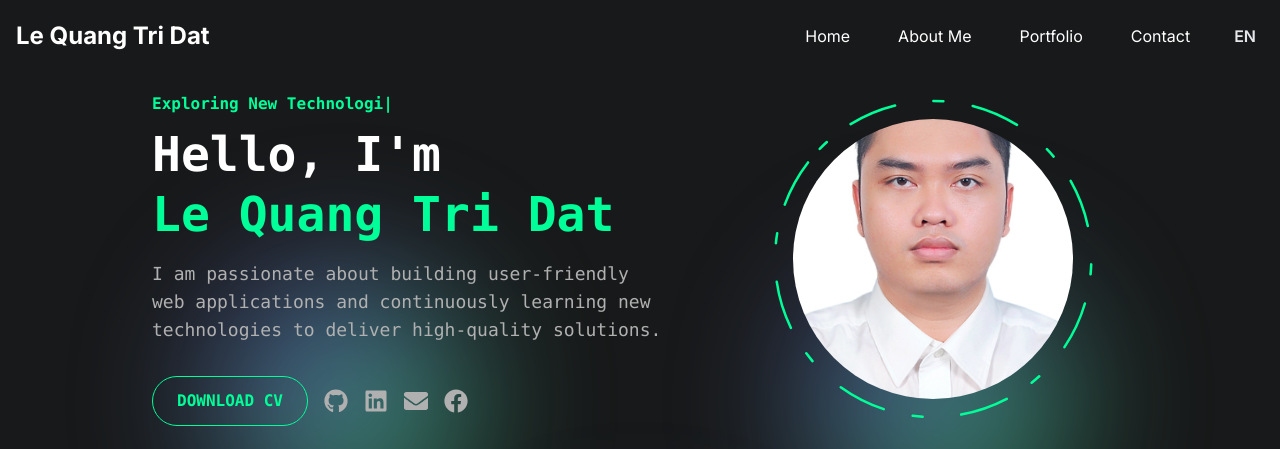
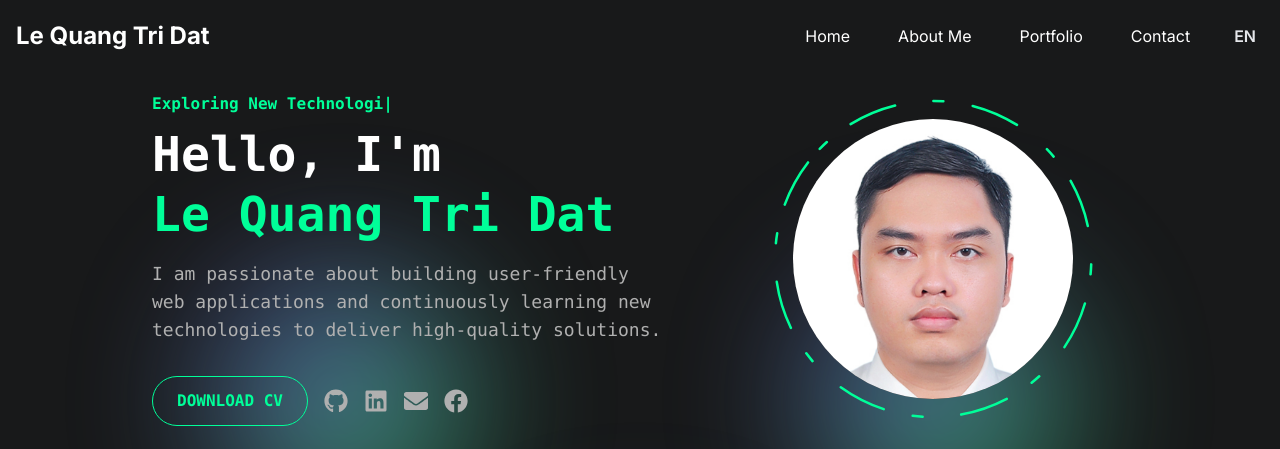
Before and after one commit to Captain-Catto/portfolio, a Next.js app: page / in a window 1280 px wide. Shown: the top 449 px of the page. Built offline with nearby package versions, Linux system fonts and the light colour scheme.

Commit message:
sửa lại cursor pointer bị thiếu ở portfolio, thêm comment, sửa lại hiển thị đủ mặt ở hình ảnh

```diff
--- a/src/components/Home.tsx
+++ b/src/components/Home.tsx
@@ -12,6 +12,10 @@ const containerVariants = {
   show: { transition: { staggerChildren: 0.18 } },
 };
 
+// itemVariant sẽ xử lý hiệu ứng cho từng mục trong container
+// khi nó được hiển thị. Hiệu ứng này sẽ làm cho mục xuất hiện từ dưới
+// lên với độ trễ nhất định.
+// Điều này tạo ra hiệu ứng mượt mà khi các mục xuất hiện lần lượt.
 const itemVariants = {
   hidden: { opacity: 0, y: 40 },
   show: {
@@ -45,8 +49,12 @@ const socialLinks = [
 ];
 
 const Home: React.FC = () => {
+  // Sử dụng useLanguage để lấy ngôn ngữ hiện tại và hàm dịch
+  // Các vai trò sẽ được hiển thị trong phần TypingText
   const { t, language } = useLanguage();
   const roles = [t("role1"), t("role2"), t("role3")];
+  // Sử dụng useRef để theo dõi phần tử DOM và useInView để kiểm tra
+  // xem nó có trong viewport hay không
   const ref = useRef(null);
   const isInView = useInView(ref, { margin: "-100px" });
 
@@ -71,10 +79,13 @@ const Home: React.FC = () => {
 
     // Tạo link tạm thời để download
     const link = document.createElement("a");
+    // set thuộc tính href và download cho link
     link.href = cvPath;
     link.download = fileName;
+    // Thêm link vào body và click để download
     document.body.appendChild(link);
     link.click();
+    // Xóa link tạm thời sau khi download
     document.body.removeChild(link);
   };
 
@@ -194,7 +205,7 @@ const Home: React.FC = () => {
             initial={{ scale: 0.9, opacity: 0 }}
             animate={isInView ? { scale: 1, opacity: 1 } : {}}
             transition={{ duration: 0.8 }}
-            className="w-55 h-55 lg:w-70 lg:h-70 rounded-full object-cover bg-[#222] relative z-10"
+            className="w-55 h-55 lg:w-70 lg:h-70 rounded-full bg-[#222] relative z-10 object-cover object-top"
           />
         </motion.div>
       </motion.div>
--- a/src/components/Portfolio.tsx
+++ b/src/components/Portfolio.tsx
@@ -116,7 +116,7 @@ export default function Portfolio() {
               key={tabItem.labelKey}
               whileHover={{ scale: 1.05 }}
               whileTap={{ scale: 0.95 }}
-              className={`flex-1 flex flex-col items-center py-3 px-2 font-medium transition-all duration-200
+              className={`flex-1 flex flex-col items-center py-3 px-2 font-medium transition-all duration-200 cursor-pointer
                 ${
                   tab === idx
                     ? "text-[#00ff99] border-b-2 border-green-400 bg-white/5"
```
